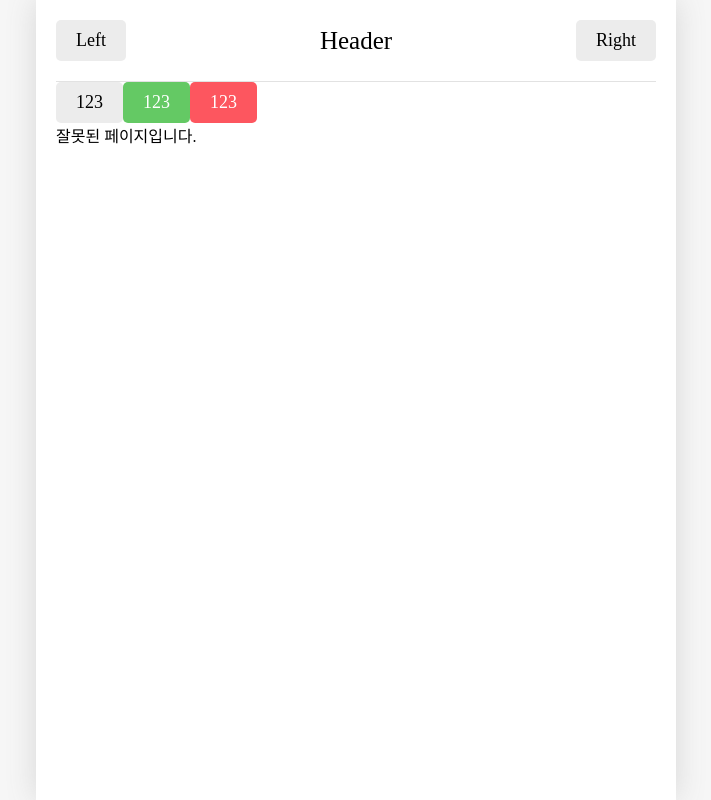
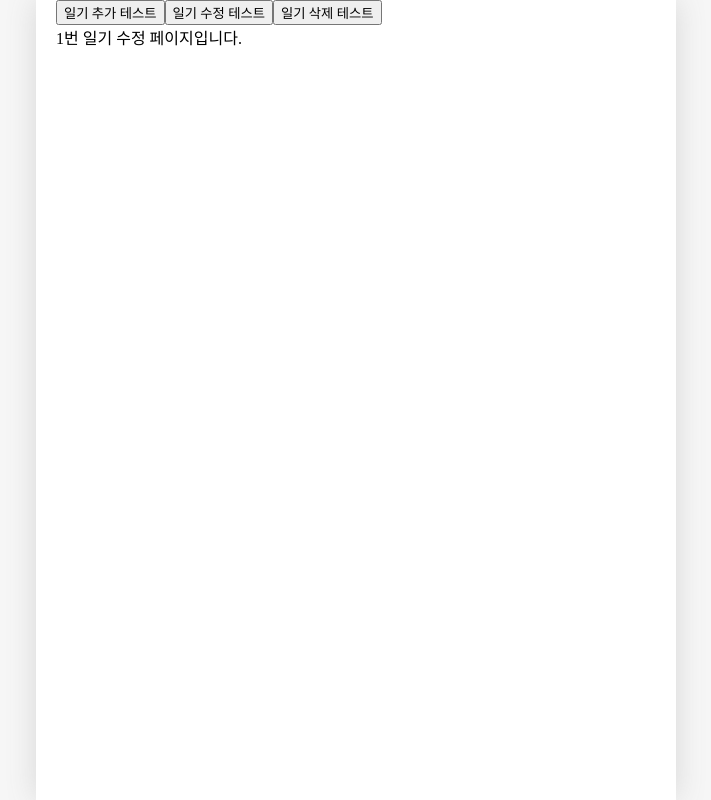
Before and after one commit to run-penguin/edu-onebite-react, a React (Vite) app in the folder section12/: page /edit/1 in a window 1280 px wide. Shown: the whole page, without its empty margins (284-995 px from the left). Built offline with nearby package versions, Linux system fonts and the light colour scheme; a web font is replaced by a local one.

Commit message:
일기 관리 기능 추가

```diff
--- a/section12/src/App.jsx
+++ b/section12/src/App.jsx
@@ -1,52 +1,114 @@
 import "./App.css";
 
-import { Routes, Route, Link } from "react-router-dom";
+import { Routes, Route } from "react-router-dom";
+import { useReducer, useRef, createContext } from "react";
 
 import Home from "./pages/Home";
 import Diary from "./pages/Diary";
 import New from "./pages/New";
+import Edit from "./pages/Edit";
 import Notfound from "./pages/Notfound";
-import Button from "./components/Button";
-import Header from "./components/Header";
+
+const mockData = [
+  {
+    id: 1,
+    createdDate: new Date().getTime(),
+    emotionId: 1,
+    content: "1번 일기 내용",
+  },
+  {
+    id: 2,
+    createdDate: new Date().getTime(),
+    emotionId: 2,
+    content: "2번 일기 내용",
+  },
+];
+
+function reducer(state, action) {
+  switch (action.type) {
+    case "CREATE":
+      return [action.data, ...state];
+    case "UPDATE":
+      return state.map((item) =>
+        String(item.id) === String(action.data.id) ? action.data : item
+      );
+    case "DELETE":
+      return state.filter((item) => String(item.id) !== String(action.id));
+    default:
+      return state;
+  }
+}
+
+const DiaryStateContext = createContext();
+const DiaryDispatchContext = createContext();
 
 function App() {
+  const [data, dispatch] = useReducer(reducer, mockData);
+  const idRef = useRef(3);
+
+  const onCreate = (createdDate, emotionId, content) => {
+    dispatch({
+      type: "CREATE",
+      data: {
+        id: idRef.current++,
+        createdDate,
+        emotionId,
+        content,
+      },
+    });
+  };
+
+  const onUpdate = (id, createdDate, emotionId, content) => {
+    dispatch({
+      type: "UPDATE",
+      data: { id, createdDate, emotionId, content },
+    });
+  };
+
+  const onDelete = (id) => {
+    dispatch({
+      type: "DELETE",
+      id,
+    });
+  };
+
   return (
     <>
-      <Header
-        title={"Header"}
-        leftChild={<Button text={"Left"} />}
-        rightChild={<Button text={"Right"} />}
-      />
+      <button
+        onClick={() => {
+          onCreate(new Date().getTime(), 1, "Hello");
+        }}
+      >
+        일기 추가 테스트
+      </button>
 
-      <Button
-        text={"123"}
+      <button
         onClick={() => {
-          console.log("123");
+          onUpdate(1, new Date().getTime(), 3, "수정된 일기입니다.");
         }}
-      />
+      >
+        일기 수정 테스트
+      </button>
 
-      <Button
-        text={"123"}
-        type={"POSITIVE"}
+      <button
         onClick={() => {
-          console.log("123");
+          onDelete(1);
         }}
-      />
+      >
+        일기 삭제 테스트
+      </button>
 
-      <Button
-        text={"123"}
-        type={"NEGATIVE"}
-        onClick={() => {
-          console.log("123");
-        }}
-      />
-
+      <DiaryStateContext.Provider value={data}>
+        <DiaryDispatchContext.Provider value={{ onCreate, onUpdate, onDelete }}>
           <Routes>
             <Route path="/" element={<Home />}></Route>
             <Route path="/new" element={<New />}></Route>
             <Route path="/diary/:id" element={<Diary />}></Route>
+            <Route path="/edit/:id" element={<Edit />}></Route>
             <Route path="*" element={<Notfound />}></Route>
           </Routes>
+        </DiaryDispatchContext.Provider>
+      </DiaryStateContext.Provider>
     </>
   );
 }
--- /dev/null
+++ b/section12/src/pages/Edit.jsx
@@ -0,0 +1,8 @@
+import { useParams } from "react-router-dom";
+
+const Edit = () => {
+  const params = useParams();
+  return <div>{params.id}번 일기 수정 페이지입니다.</div>;
+};
+
+export default Edit;
```
Lines whose indentation alone changed are shown as unchanged.
